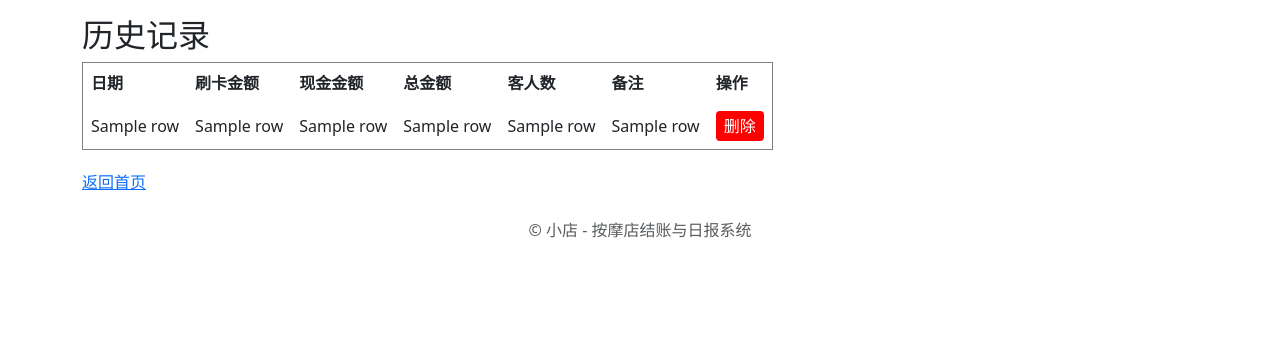
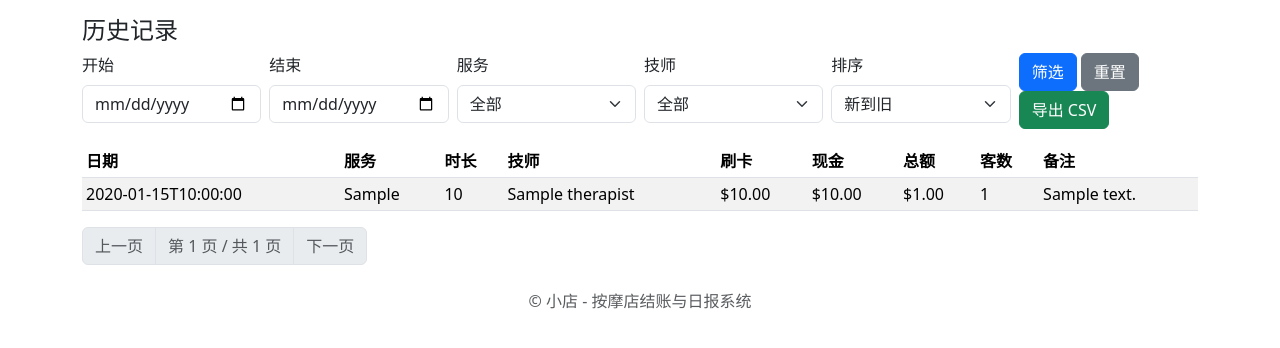
Before and after one commit to zhenliu0513/zhensrelaxingstation, a Flask app: template templates/history.html in a window 1280 px wide. Shown: the part 56-404 px from the top of the page. Run offline with Flask 2, Linux system fonts and the light colour scheme; data comes from the database, SQL or seed files in the repository; tables that the repository leaves empty hold one stand-in row (values such as "Sample post"); the template is opened without the code that fills it: values that come from a table or form of the project are taken from there, most other values are stand-ins (such as "Sample title", 1, 10 or a date in 2020); parts of the project's set-up code (start-up, migrations or seed data) failed here and were passed over.

Commit message:
Enhance history page with filtering and pagination

```diff
--- a/templates/history.html
+++ b/templates/history.html
@@ -1,46 +1,74 @@
 {% extends "layout.html" %}
 {% block content %}
-<h2>历史记录</h2>
+<h4>历史记录</h4>
+<form class="row g-2 mb-3" method="get" action="{{ url_for('main.history') }}">
+  <div class="col-md-2"><label class="form-label">开始</label><input type="date" name="start" class="form-control" value="{{ filters.start }}"></div>
+  <div class="col-md-2"><label class="form-label">结束</label><input type="date" name="end" class="form-control" value="{{ filters.end }}"></div>
+  <div class="col-md-2"><label class="form-label">服务</label>
+    <select name="service" class="form-select">
+      <option value="">全部</option>
+      {% for s in service_types %}
+      <option value="{{ s }}" {% if filters.service==s %}selected{% endif %}>{{ s }}</option>
+      {% endfor %}
+    </select>
+  </div>
+  <div class="col-md-2"><label class="form-label">技师</label>
+    <select name="therapist" class="form-select">
+      <option value="">全部</option>
+      {% for t in therapists %}
+      <option value="{{ t.name }}" {% if filters.therapist==t.name %}selected{% endif %}>{{ t.name }}</option>
+      {% endfor %}
+    </select>
+  </div>
+  <div class="col-md-2"><label class="form-label">排序</label>
+    <select name="order" class="form-select">
+      <option value="desc" {% if filters.order=='desc' %}selected{% endif %}>新到旧</option>
+      <option value="asc" {% if filters.order=='asc' %}selected{% endif %}>旧到新</option>
+    </select>
+  </div>
+  <div class="col-md-2 align-self-end">
+    <button class="btn btn-primary">筛选</button>
+    <a class="btn btn-secondary" href="{{ url_for('main.history') }}">重置</a>
+    <a class="btn btn-success" href="{{ url_for('main.export_csv', start=filters.start, end=filters.end) }}">导出 CSV</a>
+  </div>
+</form>
 
-<table border="1" cellpadding="8" cellspacing="0">
-  <thead>
+<table class="table table-striped table-sm">
+  <thead><tr><th>日期</th><th>服务</th><th>时长</th><th>技师</th><th>刷卡</th><th>现金</th><th>总额</th><th>客数</th><th>备注</th></tr></thead>
+  <tbody>
+    {% for r in records %}
     <tr>
-      <th>日期</th>
-      <th>刷卡金额</th>
-      <th>现金金额</th>
-      <th>总金额</th>
-      <th>客人数</th>
-      <th>备注</th>
-      <th>操作</th>
+      <td>{{ r.date.isoformat() }}</td>
+      <td>{{ r.service_type }}</td>
+      <td>{{ r.duration }}</td>
+      <td>{{ r.therapist.name if r.therapist else '' }}</td>
+      <td>${{ "%.2f"|format(r.card_amount) }}</td>
+      <td>${{ "%.2f"|format(r.cash_amount) }}</td>
+      <td>${{ "%.2f"|format(r.total_amount) }}</td>
+      <td>{{ r.customer_count }}</td>
+      <td>{{ r.note }}</td>
     </tr>
-  </thead>
-  <tbody>
-    {% for row in rows %}
-    <tr>
-      <td>{{ row[1] }}</td>
-      <td>{{ row[2] }}</td>
-      <td>{{ row[3] }}</td>
-      <td>{{ row[4] }}</td>
-      <td>{{ row[5] }}</td>
-      <td>{{ row[6] }}</td>
-
-      <td>
-        <form action="{{ url_for('delete_record', record_id=row[0]) }}"
-              method="post"
-              style="display:inline;">
-          <button type="submit"
-            style="background:red;color:white;padding:3px 8px;border:none;border-radius:4px;"
-            onclick="return confirm('确定要删除这条记录吗？');">
-            删除
-          </button>
-        </form>
-      </td>
-    </tr>
+    {% else %}
+    <tr><td colspan="9" class="text-center">暂无记录</td></tr>
     {% endfor %}
   </tbody>
 </table>
 
-<p style="margin-top:20px;">
-  <a href=" 'index') }}">返回首页</a >
-</p >
+{% if pagination %}
+<nav aria-label="Page navigation">
+  <ul class="pagination">
+    {% if pagination.has_prev %}
+    <li class="page-item"><a class="page-link" href="{{ url_for('main.history', page=pagination.prev_num, **filters) }}">上一页</a></li>
+    {% else %}
+    <li class="page-item disabled"><span class="page-link">上一页</span></li>
+    {% endif %}
+    <li class="page-item disabled"><span class="page-link">第 {{ pagination.page }} 页 / 共 {{ pagination.pages }} 页</span></li>
+    {% if pagination.has_next %}
+    <li class="page-item"><a class="page-link" href="{{ url_for('main.history', page=pagination.next_num, **filters) }}">下一页</a></li>
+    {% else %}
+    <li class="page-item disabled"><span class="page-link">下一页</span></li>
+    {% endif %}
+  </ul>
+</nav>
+{% endif %}
 {% endblock %}
```
